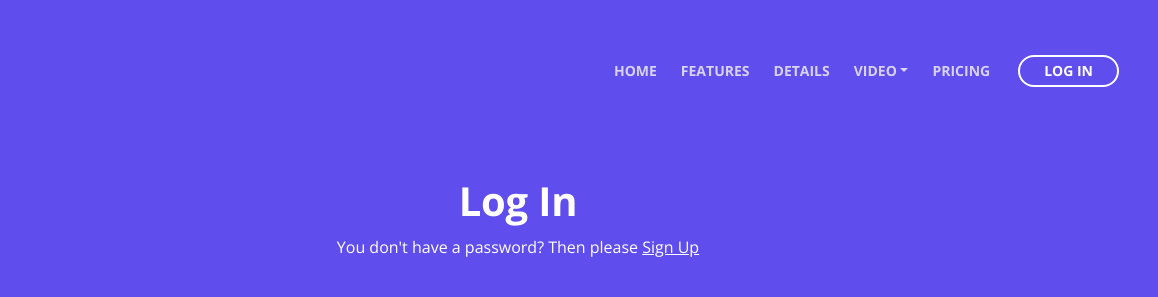
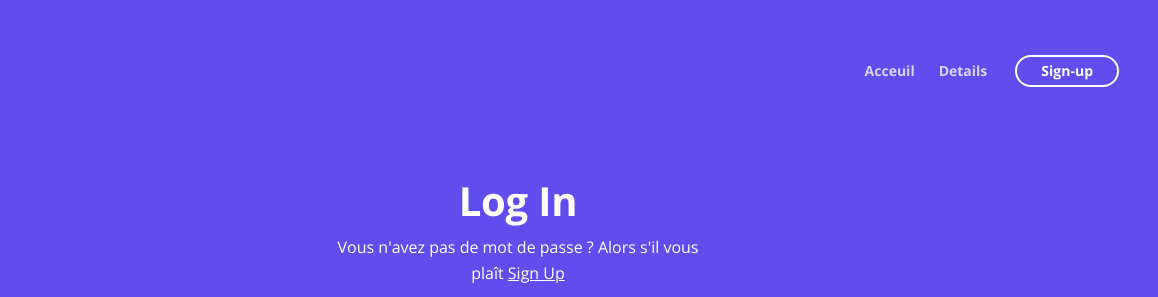
Before and after one commit to LamranI-AL/QUARK, a plain HTML site: page log-in.html in a window 1280 px wide. Shown: the top 297 px of the page, 122-1280 px from the left. Drawn offline with nearby package versions, Linux system fonts and the light colour scheme.

Commit message:
finition de front-end de login and sign-up

```diff
--- a/log-in.html
+++ b/log-in.html
@@ -64,34 +64,14 @@
             <div class="collapse navbar-collapse" id="navbarsExampleDefault">
                 <ul class="navbar-nav ml-auto">
                     <li class="nav-item">
-                        <a class="nav-link page-scroll" href="index.html#header">HOME <span class="sr-only">(current)</span></a>
+                        <a class="nav-link page-scroll" href="index.html#header">Acceuil<span class="sr-only">(current)</span></a>
                     </li>
                     <li class="nav-item">
-                        <a class="nav-link page-scroll" href="index.html#features">FEATURES</a>
-                    </li>
-                    <li class="nav-item">
-                        <a class="nav-link page-scroll" href="index.html#details">DETAILS</a>
-                    </li>
-
-                    <!-- Dropdown Menu -->
-                    <li class="nav-item dropdown">
-                        <a class="nav-link dropdown-toggle page-scroll" href="index.html#video" id="navbarDropdown" role="button" aria-haspopup="true" aria-expanded="false">VIDEO</a>
-                        <div class="dropdown-menu" aria-labelledby="navbarDropdown">
-                            <a class="dropdown-item" href="article-details.html"><span class="item-text">ARTICLE DETAILS</span></a>
-                            <div class="dropdown-items-divide-hr"></div>
-                            <a class="dropdown-item" href="terms-conditions.html"><span class="item-text">TERMS CONDITIONS</span></a>
-                            <div class="dropdown-items-divide-hr"></div>
-                            <a class="dropdown-item" href="privacy-policy.html"><span class="item-text">PRIVACY POLICY</span></a>
-                        </div>
-                    </li>
-                    <!-- end of dropdown menu -->
-
-                    <li class="nav-item">
-                        <a class="nav-link page-scroll" href="index.html#pricing">PRICING</a>
+                        <a class="nav-link page-scroll" href="index.html#details">Details</a>
                     </li>
                 </ul>
                 <span class="nav-item">
-                    <a class="btn-outline-sm" href="log-in.html">LOG IN</a>
+                    <a class="btn-outline-sm" href="sign-up.html">Sign-up</a>
                 </span>
             </div>
         </div> <!-- end of container -->
@@ -105,7 +85,7 @@
             <div class="row">
                 <div class="col-lg-12">
                     <h1>Log In</h1>
-                   <p>You don't have a password? Then please <a class="white" href="sign-up.html">Sign Up</a></p>
+                   <p>Vous n'avez pas de mot de passe ? Alors s'il vous plaît <a class="white" href="sign-up.html">Sign Up</a></p>
                     <!-- Sign Up Form -->
                     <div class="form-container">
                         <form id="logInForm" data-toggle="validator" data-focus="false">
@@ -128,7 +108,6 @@
                         </form>
                     </div> <!-- end of form container -->
                     <!-- end of sign up form -->
-
                 </div> <!-- end of col -->
             </div> <!-- end of row -->
         </div> <!-- end of container -->
```
Also changed, not shown: activities.html (+0 -12 lines), sign-up.html (+2 -22 lines).
